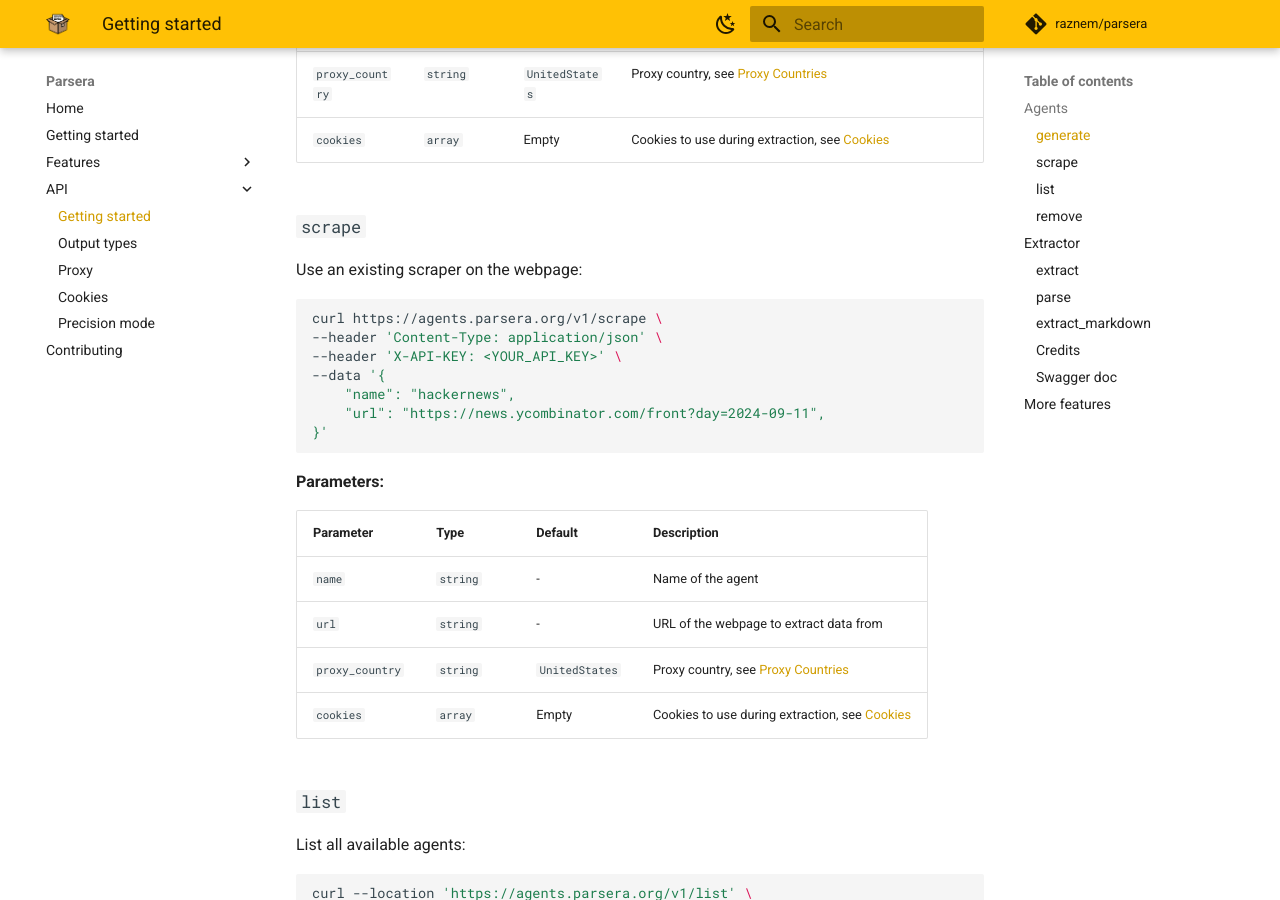
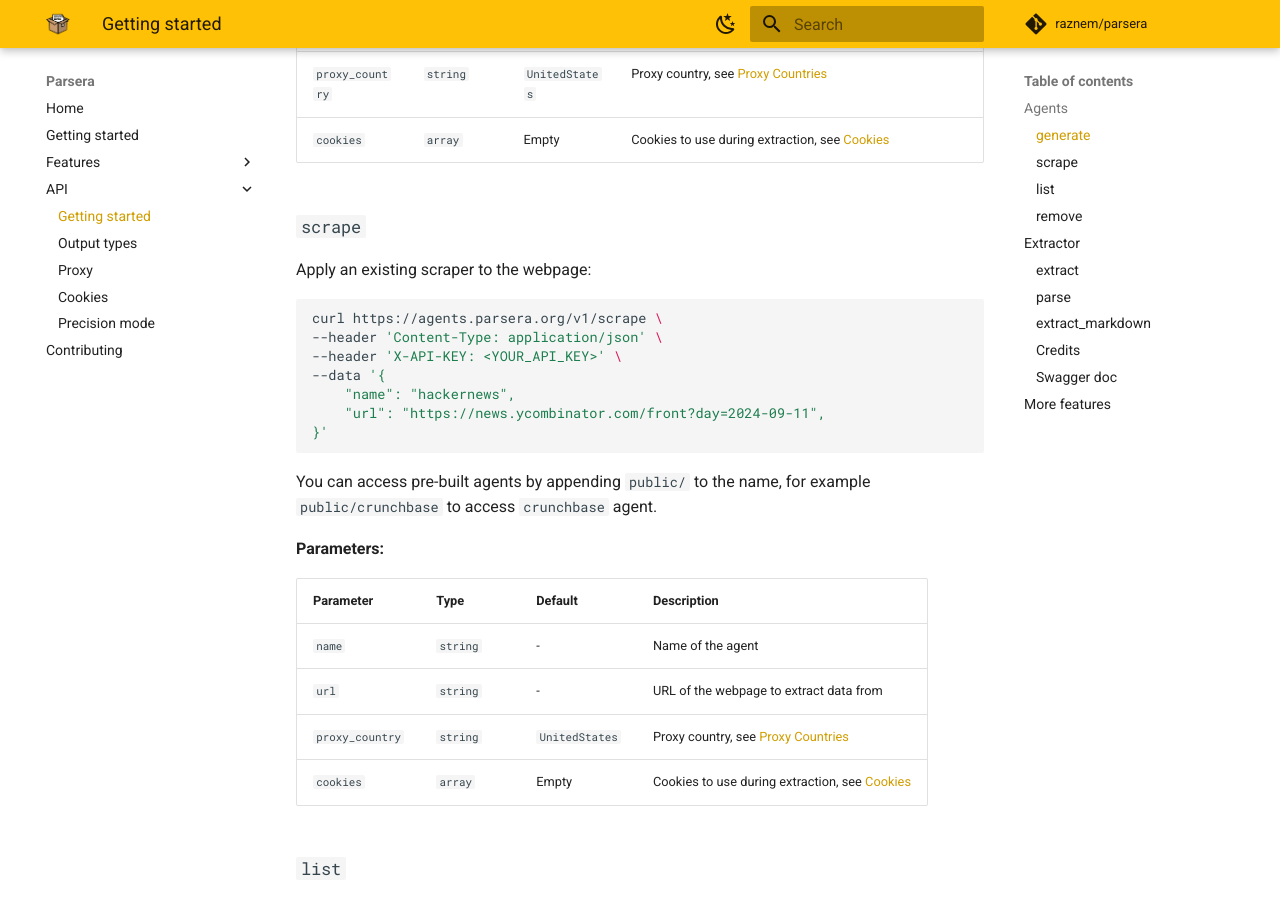
Before and after one commit to raznem/parsera, an MkDocs documentation site: the page built from docs/api/getting-started.md, in a window 1280 px wide and 900 px high, scrolled down 1002 px. Built offline with MkDocs 1.6.1 and Material for MkDocs 9.7.7, drawn with Linux system fonts in a browser that asks for light colours; comment, search, counter and statistics services are not loaded.

Commit message:
Instruction on using public agents

````diff
--- a/docs/api/getting-started.md
+++ b/docs/api/getting-started.md
@@ -36,7 +36,7 @@ curl https://agents.parsera.org/v1/generate \
 | `cookies`      | `array`  | Empty        | Cookies to use during extraction, see [Cookies](cookies.md) |
 
 ### `scrape`
-Use an existing scraper on the webpage:
+Apply an existing scraper to the webpage:
 ```bash
 curl https://agents.parsera.org/v1/scrape \
 --header 'Content-Type: application/json' \
@@ -46,6 +46,9 @@ curl https://agents.parsera.org/v1/scrape \
     "url": "https://news.ycombinator.com/front?day=2024-09-11",
 }'
 ```
+
+You can access pre-built agents by appending `public/` to the name, for example `public/crunchbase` to access `crunchbase` agent.
+
 **Parameters:**
 
 | Parameter      | Type     | Default      | Description                                                              |
````
